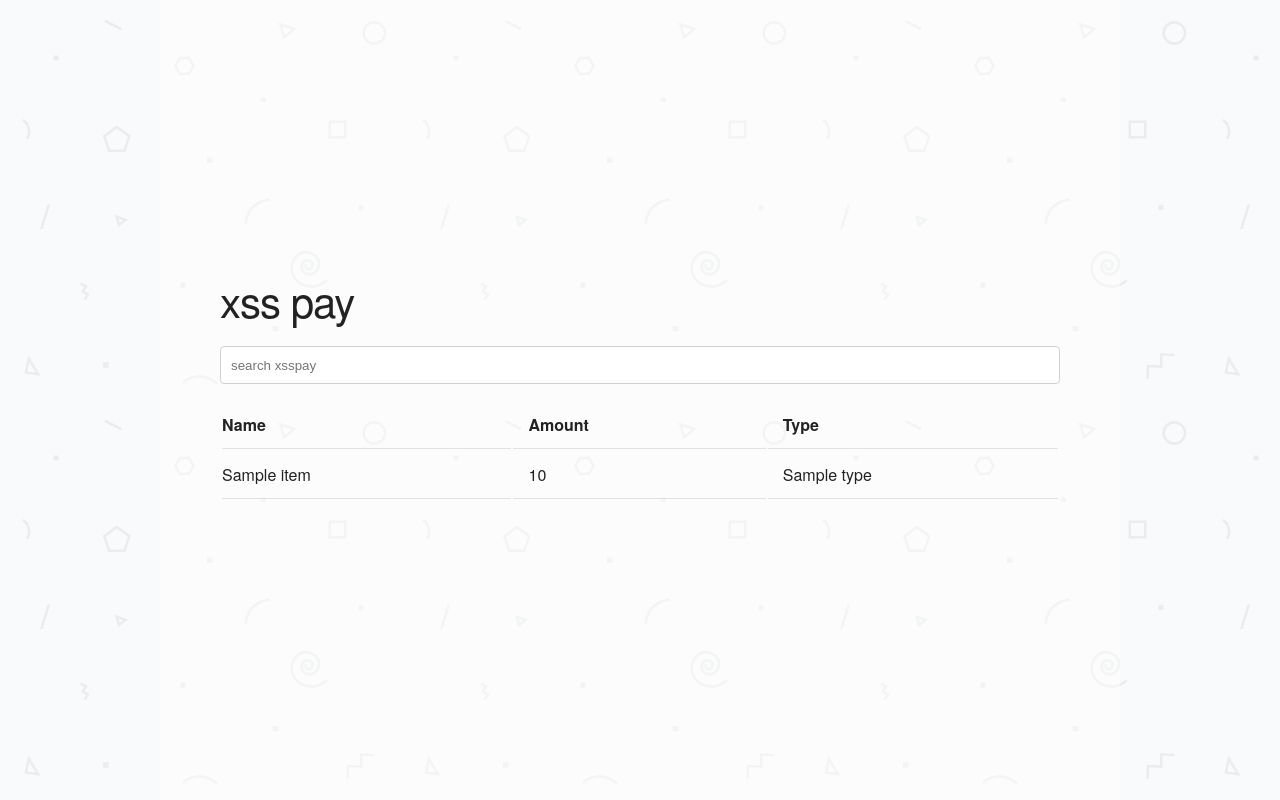
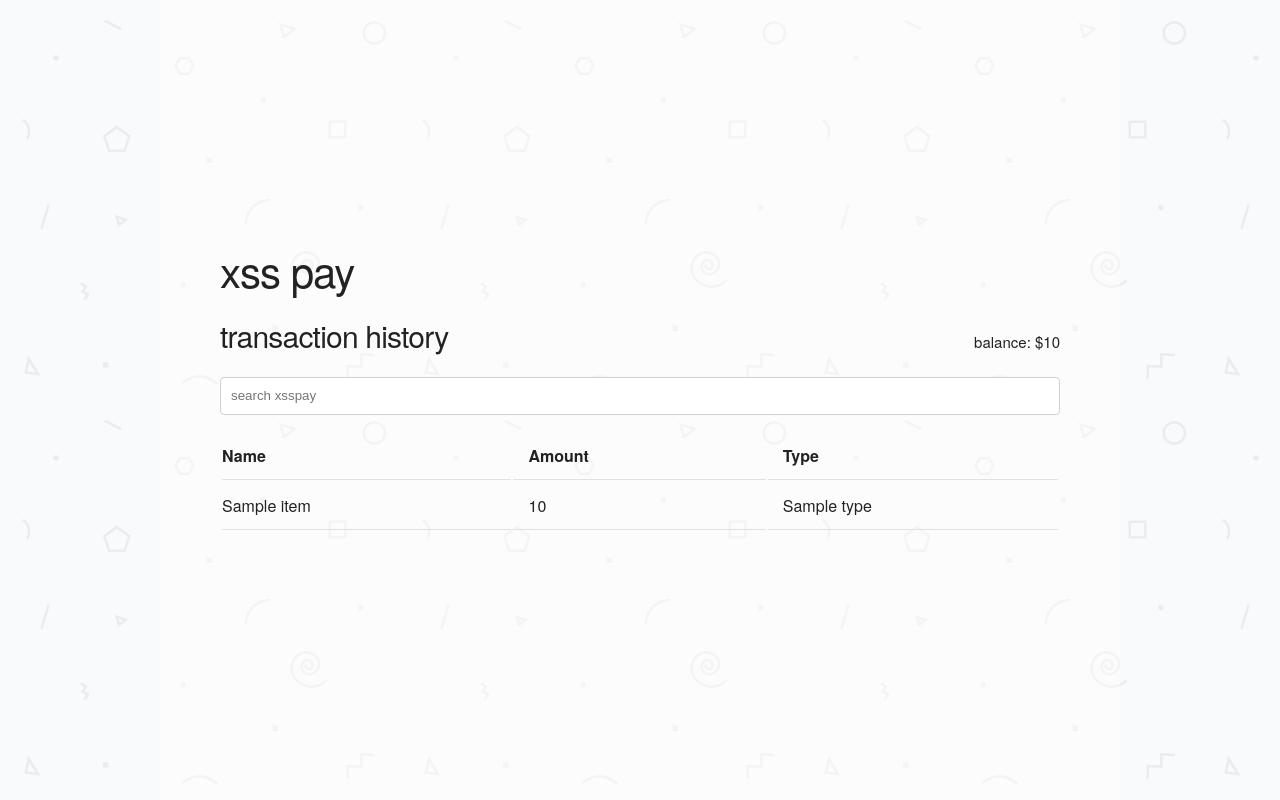
Before and after one commit to hxnyk/xsspay, a Flask app: template templates/history.html in a window 1280 px wide. Run offline with Flask 2, Linux system fonts and the light colour scheme; the template is opened without the code that fills it: most values are stand-ins (such as "Sample title", 1, 10 or a date in 2020).

Commit message:
add balance to templates

```diff
--- a/templates/history.html
+++ b/templates/history.html
@@ -1,5 +1,11 @@
 {% extends "layout.html" %}
 {% block content %}
+
+<div class="titleBalance">
+  <h4>transaction history</h4>
+  <span>balance: ${{ balance }}</span>
+</div>
+
 <input class="u-full-width" type="text" placeholder="search xsspay" id="searchQuery">
 
 <table class="u-full-width">
--- a/templates/transaction.html
+++ b/templates/transaction.html
@@ -3,7 +3,7 @@
 <form class="requestForm">
   <div class="titleBalance">
     <h4>add transaction</h4>
-    <span>your balance: ${{ balance }}</span>
+    <span>balance: ${{ balance }}</span>
   </div>
   <label>Recipient</label>
 
```
